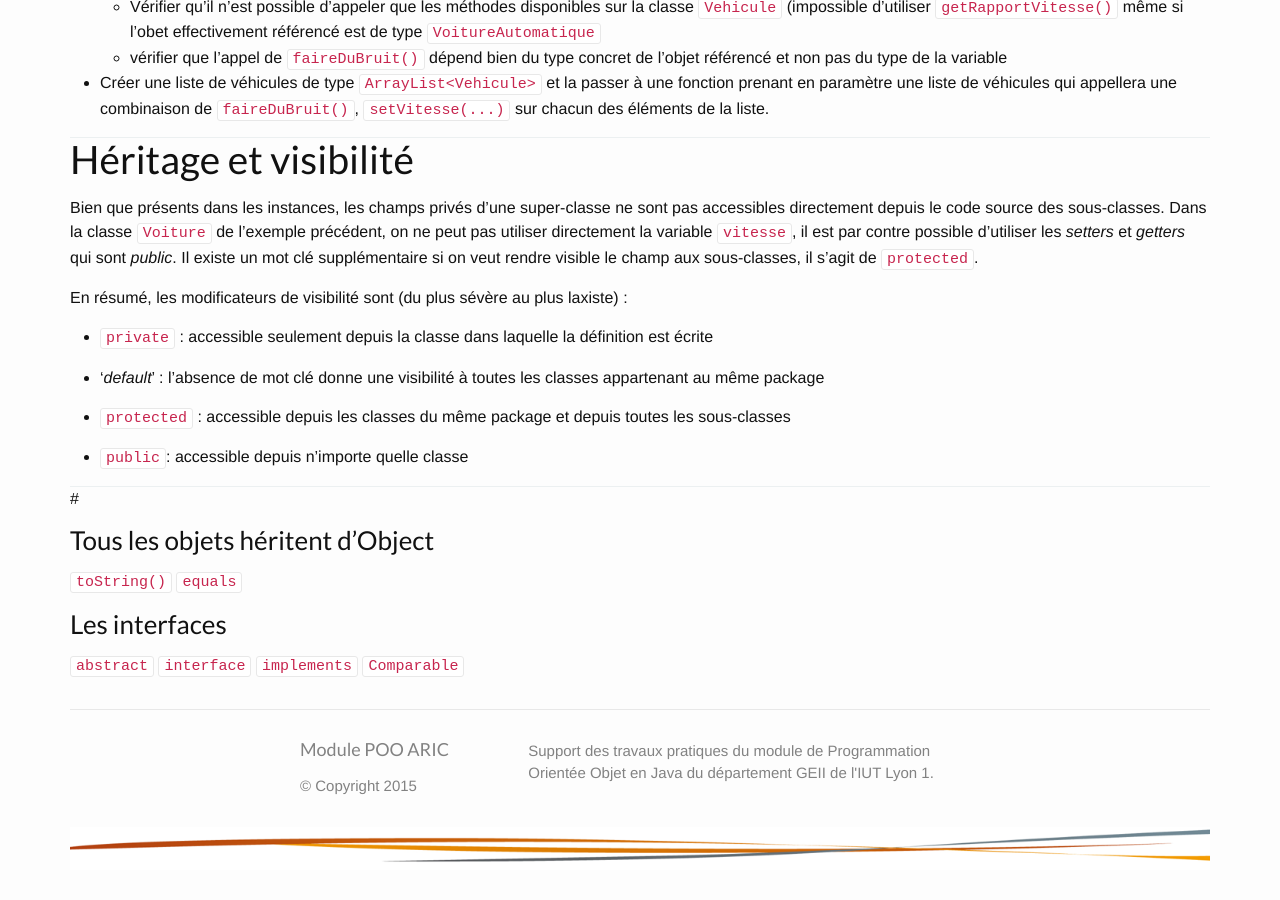
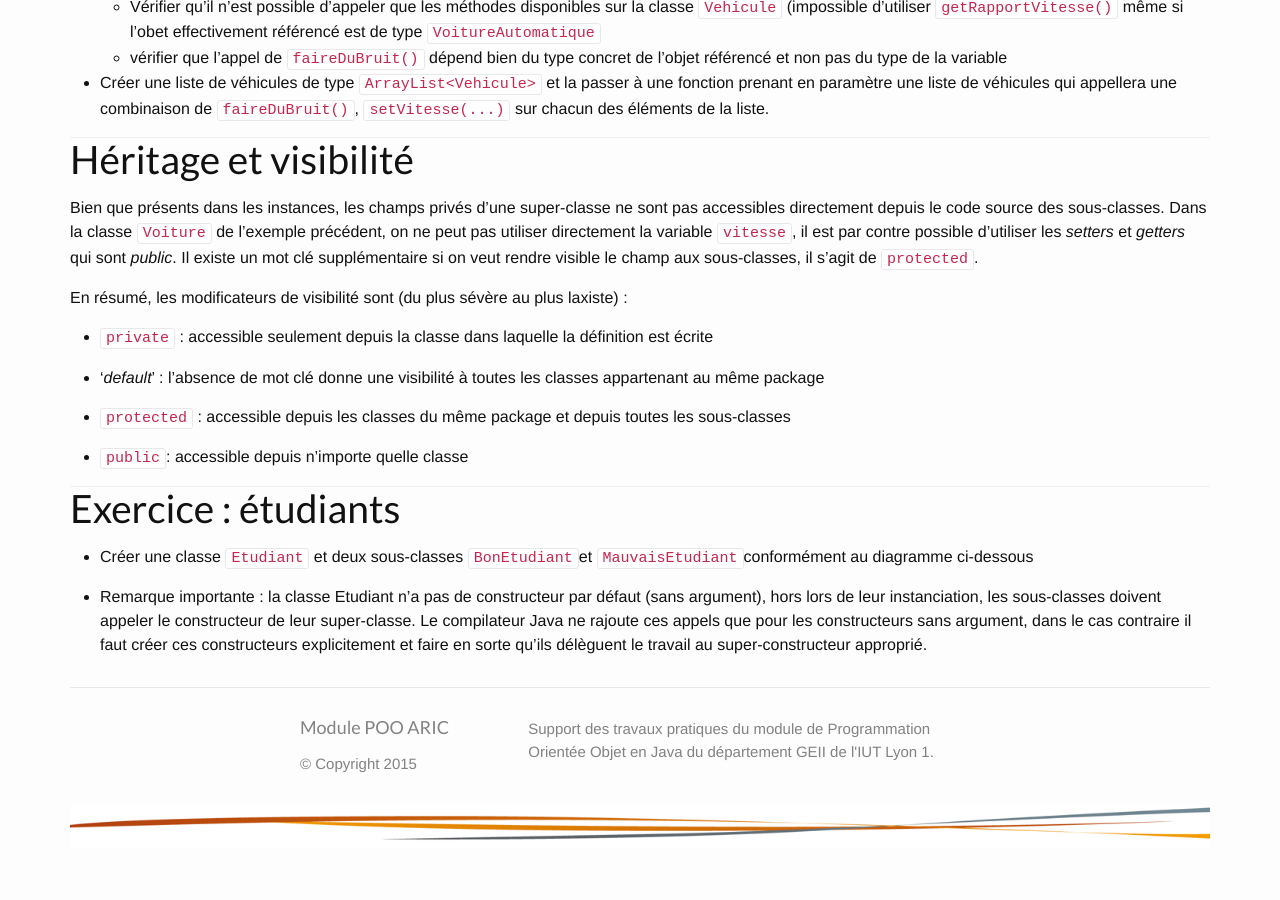
Before and after one commit to geiilyon/geiilyon.github.io, a Jekyll site: the page built from _collection_enonces/tp2.md, in a window 1280 px wide and 900 px high, scrolled down 4524 px. Built offline with Jekyll 4.4.1, drawn with Linux system fonts in a browser that asks for light colours; nearby versions of some CDN libraries; Markdown is read by kramdown in place of the engine named in the settings; after the commit the page ends 5402 px from its top, so only the background shows below that.

Commit message:
Ajout CDC Etudiants

```diff
--- a/_collection_enonces/tp2.md
+++ b/_collection_enonces/tp2.md
@@ -205,11 +205,9 @@ En résumé, les modificateurs de visibilité sont (du plus sévère au plus lax
 
 ---
 
-#
+# Exercice : étudiants
 
-### Tous les objets héritent d'Object
-`toString()` `equals`
+* Créer une classe `Etudiant` et deux sous-classes `BonEtudiant`et `MauvaisEtudiant`conformément au diagramme ci-dessous
 
-### Les interfaces
-`abstract` `interface` `implements`
-`Comparable`
+
+* Remarque importante : la classe Etudiant n'a pas de constructeur par défaut (sans argument), hors lors de leur instanciation, les sous-classes doivent appeler le constructeur de leur super-classe. Le compilateur Java ne rajoute ces appels que pour les constructeurs sans argument, dans le cas contraire il faut créer ces constructeurs explicitement et faire en sorte qu'ils délèguent le travail au super-constructeur approprié.
```
Also changed, not shown: _drafts/idees.md (+15 -0 lines).
